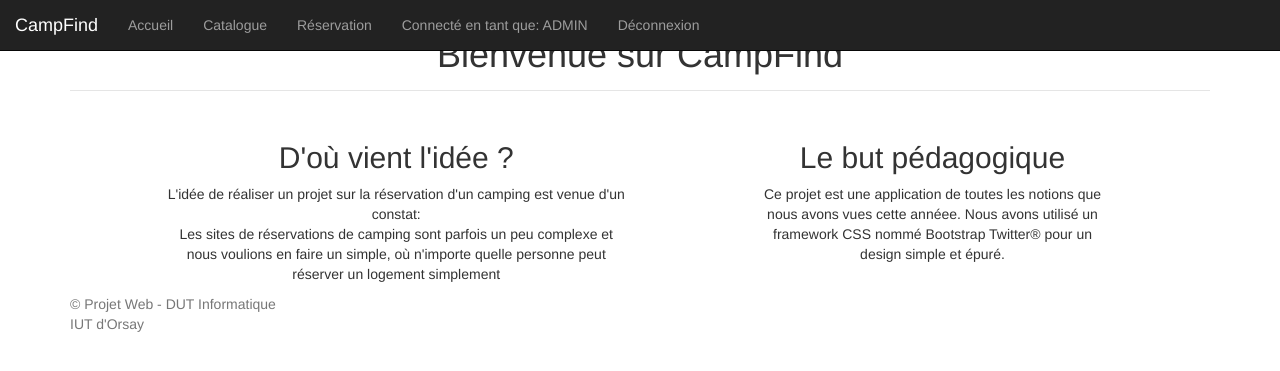
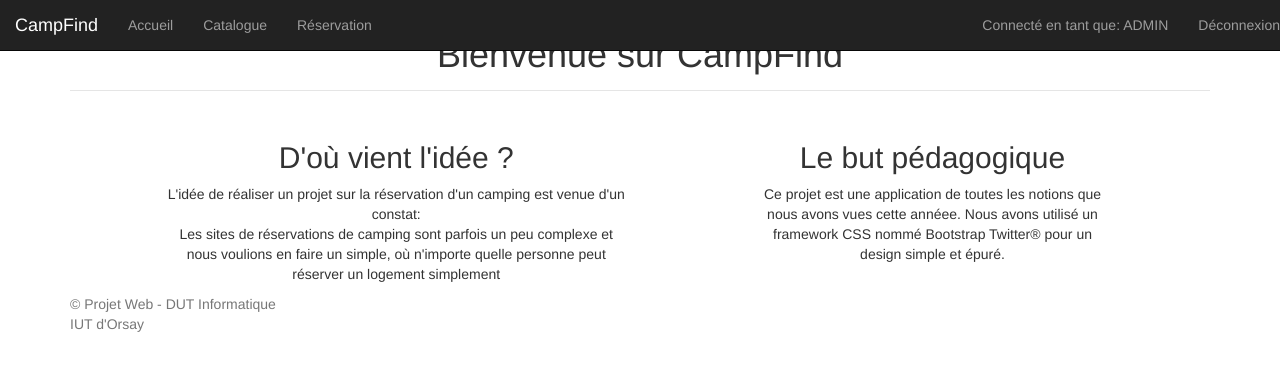
Before and after one commit to RomainQuinaud/WEB, a PHP site: page /infos.php in a window 1280 px wide. Shown: the top 371 px of the page. Run offline with PHP 8.4, Linux system fonts and the light colour scheme; a user stored in the database is signed in; some libraries are stand-ins or nearby versions.

Commit message:
MAJ menu

```diff
--- a/css/starter-template.css
+++ b/css/starter-template.css
@@ -74,6 +74,4 @@ html, body {
 
 /* Romain */
 
-
-
 /* Philippe */
--- a/src/menu.php
+++ b/src/menu.php
@@ -6,149 +6,60 @@
 function menu($page)
 {
     ?>
-    <!--
 
-        <nav class="navbar navbar-default navbar-fixed-top">
-            <div class="container">
-                <div class="navbar-header"></div>
-                <div id="navbar" class="navbar-collapse collapse">
-                    <ul class="nav navbar-nav">
-                        <li class="active">
-                            <a href="#">
-                                Home
-                            </a>
-                        </li>
-                        <li>
-                            <a href="#about">
-                                About
-                            </a>
-                        </li>
-                        <li>
-                            <a href="#contact">
-                                Contact
-                            </a>
-                        </li>
-                        <li class="dropdown">
-                            <a class="dropdown-toggle" aria-expanded="false" role="button" data-toggle="dropdown" href="#">
-                                Dropdown
-                                <span class="caret"></span>
-                            </a>
-                            <ul class="dropdown-menu" role="menu">
-                                <li>
-                                    <a href="#">
-                                        Action
-                                    </a>
-                                </li>
-                                <li>
-                                    <a href="#">
-                                        Another action
-                                    </a>
-                                </li>
-                                <li>
-                                    <a href="#">
-                                        Something else here
-                                    </a>
-                                </li>
-                                <li class="divider"></li>
-                                <li class="dropdown-header">
-                                    Nav header
-                                </li>
-                                <li>
-                                    <a href="#">
-                                        Separated link
-                                    </a>
-                                </li>
-                                <li>
-                                    <a href="#">
-                                        One more separated link
-                                    </a>
-                                </li>
-                            </ul>
-                        </li>
 
-                    </ul>
-                    <ul class="nav navbar-nav navbar-right">
-                        <li>
-                            <a href="../navbar/">
-                                Default
-                            </a>
-                        </li>
-                        <li>
-                            <a href="../navbar-static-top/">
-                                Static top
-
-                            </a>
-                        </li>
-                        <li class="active">
-                            <a href="./">
-                                Fixed top
-                            <span class="sr-only">
-                                (current)
-                            </span>
-                            </a>
-                        </li>
-
-                    </ul>
-
-                </div>
+    <nav class="navbar navbar-inverse navbar-fixed-top">
+        <div class="toto">
+            <div class="navbar-header">
+                <button class="navbar-toggle collapsed" aria-controls="navbar" aria-expanded="false"
+                        data-target="#navbar" data-toggle="collapse" type="button">
+        <span class="sr-only">
+            Toggle navigation
+        </span>
+                    <span class="icon-bar"></span>
+                    <span class="icon-bar"></span>
+                    <span class="icon-bar"></span>
+                </button>
+                <a class="navbar-brand" href="infos.php">CampFind</a>
 
 
             </div>
 
 
-        </nav>-->
+            <div id="navbar" class="navbar-collapse collapse" aria-expanded="false" style="height: 0.8px;">
 
 
 
-    <nav class="navbar navbar-inverse navbar-fixed-top">
-
-        <div class="toto">
-
-            <div class="navbar-header">
-
-                <button class="navbar-toggle collapsed" aria-controls="navbar" aria-expanded="false"
-                        data-target="#navbar" data-toggle="collapse" type="button">
-
-        <span class="sr-only">
-
-            Toggle navigation
-
-        </span>
-                    <span class="icon-bar"></span>
-                    <span class="icon-bar"></span>
-                    <span class="icon-bar"></span>
-                </button>
-
-                <a class="navbar-brand" href="infos.php">CampFind</a>
-
-            </div>
-
-
-            <div id="navbar" class="navbar-collapse collapse" aria-expanded="true" style="height: 0.733333px;">
-
                 <ul class="nav navbar-nav">
-
                     <li <?php if ($page == 'index.php') echo 'class="active"' ?>><a href="index.php">Accueil</a></li>
                     <li <?php if ($page == 'catalogue.php') echo 'class="active"' ?>><a
                             href="catalogue.php">Catalogue</a></li>
                     <li <?php if ($page == 'reservation.php') echo 'class="active"' ?>><a href="reservation.php">Réservation</a>
                     </li>
 
-                    <ul class="nav navbar-nav navbar-right">
+
+                </ul>
+
+
+                <ul class="nav navbar-nav navbar-right">
                     <li><a> Connecté en tant que: <?php echo $_SESSION['login']?> </a></li>
-
                     <li><a href="deco.php">Déconnexion</a></li>
-                    </ul>
-
 
                 </ul>
 
             </div>
+            <!--
 
+            /.nav-collapse
+
+            -->
 
         </div>
 
+
     </nav>
+
+
 
 
 <?php
```
